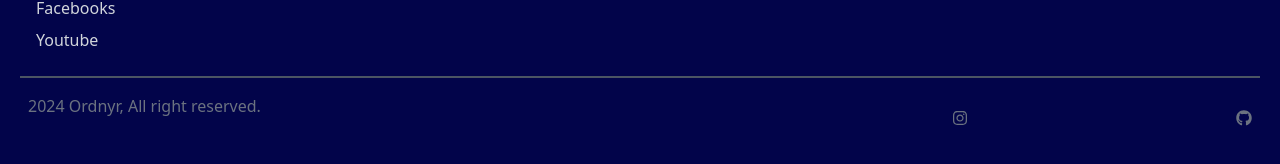
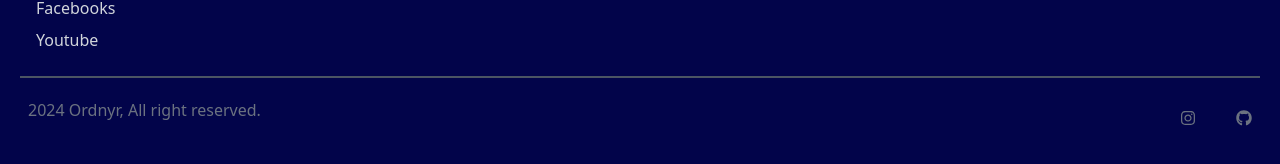
Before and after one commit to farreldavaa/reactJS-strapiCMS-tailwindCSS, a React (Vite) app: page / in a window 1280 px wide. Shown: the part 1048-1212 px from the top of the page. Built offline with nearby package versions, Linux system fonts and the light colour scheme.

Commit message:
fixing footer

```diff
--- a/src/components/footer.jsx
+++ b/src/components/footer.jsx
@@ -17,11 +17,11 @@ const Footer = () => {
                     </ol>
                 </div>
             </div>
-                <div className="flex flex-col max-w-[1240px] px-2 py-4 m-auto justify-between sm:flex-row text-center text-gray-500">
+                <div className="flex flex-col max-w-[1240px] px-2 py-4 m-auto justify-between sm:flex-row text-center text-gray-500 items-center">
                         <p>
                             2024 Ordnyr, All right reserved.
                         </p>
-                        <div className="flex justify-between gap-10 sm:w-[300px] pt-4 text-2x1">
+                        <div className="flex justify-end gap-10 sm:w-[300px] pt-4 text-2x1">
                             <FaInstagram/>
                             <FaGithub/>
                         </div>
```
